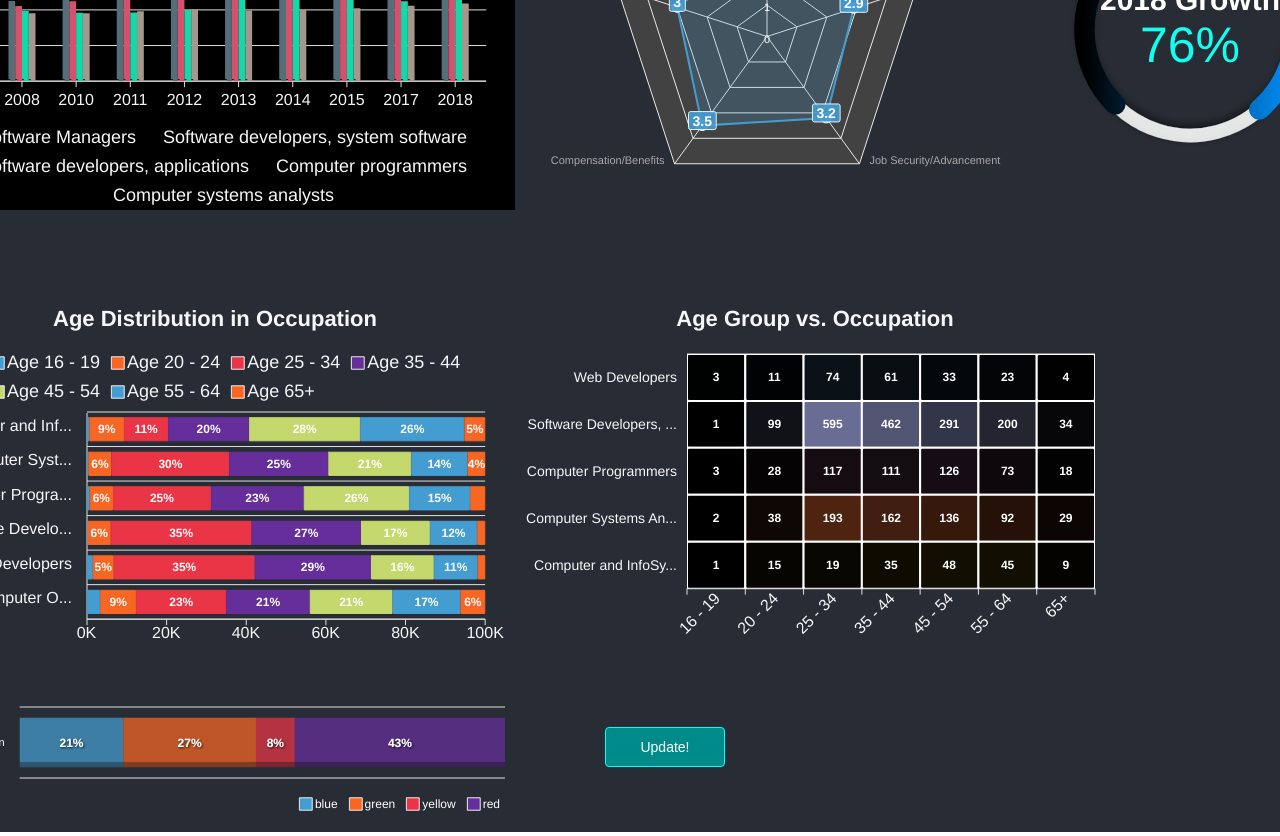
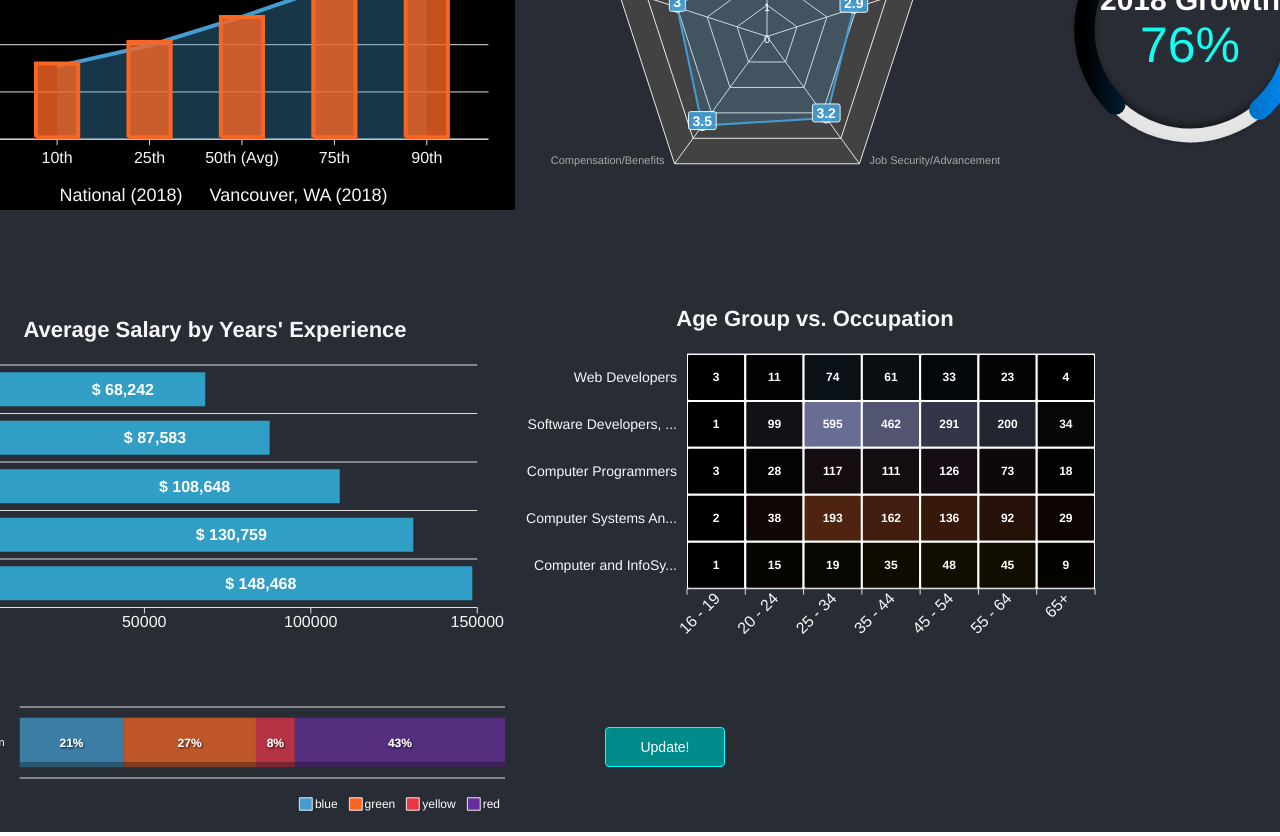
Before and after one commit to binxor/industry-jobs-dash, a React (Create React App) app: page / in a window 1280 px wide. Shown: the part 380-1216 px from the top of the page. Built offline with nearby package versions, Linux system fonts and the light colour scheme.

Commit message:
Horizontal Bar Chart

```diff
--- a/src/components/App.js
+++ b/src/components/App.js
@@ -13,6 +13,8 @@ import StackedBarChart from './StackedBarChart';
 import stackedBarChartData from '../data/stackedBarChartData';
 import heatmapChartData from '../data/heatmapChartData';
 import HeatmapChart from './HeatmapChart';
+import BarChart from './BarChart';
+import barChartData from '../data/barChartData';
 
 class App extends Component {
 
@@ -27,7 +29,8 @@ class App extends Component {
       candyCaneChart: candyCaneChartData,
       radarChart: radarChartData,
       stackedBarChart: stackedBarChartData,
-      heatmapChart: heatmapChartData
+      heatmapChart: heatmapChartData,
+      barChart: barChartData
     }
   }
 
@@ -90,8 +93,12 @@ class App extends Component {
             </div>
 
             <div className="row">
+              {/* <div className="col bar-chart">
+                <StackedBarChart chartContent={this.state.stackedBarChart} updateCharts={this.updateCharts} />
+              </div> */}
+
               <div className="col bar-chart">
-                <StackedBarChart chartContent={this.state.stackedBarChart} updateCharts={this.updateCharts} />
+                <BarChart chartContent={this.state.barChart} updateCharts={this.updateCharts} />
               </div>
 
               <div className="col">
--- /dev/null
+++ b/src/components/BarChart.js
@@ -0,0 +1,84 @@
+import React, { Component } from 'react';
+import Chart from 'react-apexcharts';
+
+class BarChart extends Component {
+
+  constructor(props) {
+    super(props);
+
+    this.updateCharts = this.props.updateCharts.bind(this)
+
+    this.state = {
+      options: {
+        theme: {
+          mode: 'dark',
+          palette: 'palette3'
+        },
+        chart: {
+          background: '#282c34',
+          toolbar: {
+            show: false
+          }
+        },
+        plotOptions: {
+          bar: {
+            horizontal: true,
+          }
+        },
+        dataLabels: {
+          enabled: true,
+          textAnchor: 'start',
+          style: {
+            colors: [ '#fff' ],
+            fontSize: '16px'
+          },
+          offsetX: 0,
+          formatter: function (val, opt) {
+            return '$ ' + val.toLocaleString()
+          }
+        },
+        xaxis: {
+          type: 'category',
+          categories: this.props.chartContent.categories,
+          labels: {
+            style: { fontSize: '16px' }
+          }
+        },
+        yaxis: {
+          labels: {
+            style: { fontSize: '14px' }
+          }
+        },
+        tooltip: {
+          style: { fontSize: '16px' },
+          title: {
+            formatter: function (val, opt) {
+              return val + ' Years'
+            }
+          }
+        },
+        title: {
+          text: this.props.chartContent.title || '',
+          align: 'center',
+          margin: 10,
+          offsetX: 0,
+          offsetY: 10,
+          floating: false,
+          style: {
+            fontSize: '22px'
+          }
+        },
+      }
+    }
+  }
+
+  render () {
+    return (
+      <div id="chart">
+        <Chart options={this.state.options} series={this.props.chartContent.series} type="bar" height="350" width="600" />
+      </div>
+    );
+  }
+}
+
+export default BarChart
--- a/src/components/MixedChart.js
+++ b/src/components/MixedChart.js
@@ -8,11 +8,17 @@ class MixedChart extends Component {
 
     this.updateCharts = this.props.updateCharts.bind(this)
 
+    this.findMax = (data) => {
+      let allValues = data.flatMap(d => d['data'])
+      let max = Math.max(...allValues)
+      let chartMax = Math.ceil(max/50000) * 50000
+      return chartMax;
+    }
     this.state = {
       optionsMixedChart: {
         theme: {
           mode: 'dark',
-          palette: 'palette3'
+          palette: 'palette6'
         },
         chart: {
           id: 'basic-bar',
@@ -20,6 +26,18 @@ class MixedChart extends Component {
             show: false
           },
           background: '#000'
+        },
+        fill: {
+          type: 'solid',
+          opacity: [0.35, 0.8],
+        },
+        tooltip: {
+          style: { fontSize: '16px' },
+          y: {
+            formatter: function (val) {
+              return '$ ' + val.toLocaleString()
+            }
+          }
         },
         title: {
           text: this.props.chartContent.title || '',
@@ -37,8 +55,7 @@ class MixedChart extends Component {
         },
         plotOptions: {
           bar: {
-            columnWidth: '50%',
-            endingShape: 'arrow'
+            columnWidth: '50%'
           }
         },
         stroke: {
@@ -51,7 +68,7 @@ class MixedChart extends Component {
           }
         },
         markers: {
-          size: 6,
+          size: 1,
           strokeWidth: 3,
           fillOpacity: 0,
           strokeOpacity: 0,
@@ -62,7 +79,7 @@ class MixedChart extends Component {
         yaxis: {
           tickAmount: 5,
           min: 0,
-          max: 100,
+          max: this.findMax(this.props.chartContent.series),
           labels: {
             style: { fontSize: '16px' }
           }
--- /dev/null
+++ b/src/data/barChartData.js
@@ -0,0 +1,16 @@
+const barChartData = {
+  title: 'Average Salary by Years\' Experience',
+  series: [ {
+    name: 'Avg. Salary',
+    data: [ 68242, 87583, 108648, 130759, 148468 ]
+  } ],
+  categories: [
+    '0 - 2',
+    '2 - 4',
+    '4 - 7',
+    '7 - 10',
+    '10+'
+  ]
+}
+
+export default barChartData
--- a/src/data/mixedChartData.js
+++ b/src/data/mixedChartData.js
@@ -1,28 +1,16 @@
 const mixedChartData = { // Median hourly U.S. wages by job title, 2008 - 2018 - https://www.statista.com/statistics/199928/hourly-wages-of-the-largest-occupations-regarding-software-publishers-in-the-us/
-  title: 'Salary Year Over Year',
+  title: 'Local Vs. National Salary for Software Engineers',
   series:
     [ {
-      name: 'Software Managers',
-      type: 'line',
-      data: [ 60.98, 63.08, 64.47, 65.74, 67.85, 70.49, 71.72, 72.55, 73.57 ]
-    }, {
-      name: 'Software developers, system software',
-      type: 'column',
-      data: [ 45, 46.08, 47.16, 47.96, 50.18, 49.76, 50.99, 50.02, 52.22 ]
-    }, {
-      name: 'Software developers, applications',
-      type: 'column',
-      data: [ 42.17, 44.9, 46.1, 46.6, 50.68, 51.63, 52.73, 53.48, 53.96 ]
-    }, {
-      name: 'Computer programmers',
-      type: 'column',
-      data: [ 39.32, 38.38, 38.61, 39.88, 46.38, 47.87, 48.17, 44.9, 46.81 ]
-    }, {
-      name: 'Computer systems analysts',
-      type: 'column',
-      data: [ 38.18, 38.1, 39.3, 40.34, 39.68, 40.14, 40.98, 42.3, 43.66 ]
+      name: 'National (2018)',
+      type: 'area',
+      data: [ 61660, 79340, 103620, 130460, 161290 ]
+    },{
+      name: 'Vancouver, WA (2018)',
+      type: 'bar',
+      data: [ 65750, 84000, 105220, 127870, 152730 ]
     } ],
-  categories: [ '2008', '2010', '2011', '2012', '2013', '2014', '2015', '2017', '2018' ]
+  categories: [ '10th', '25th', '50th (Avg)', '75th', '90th' ]
 }
 
 export default mixedChartData
```
